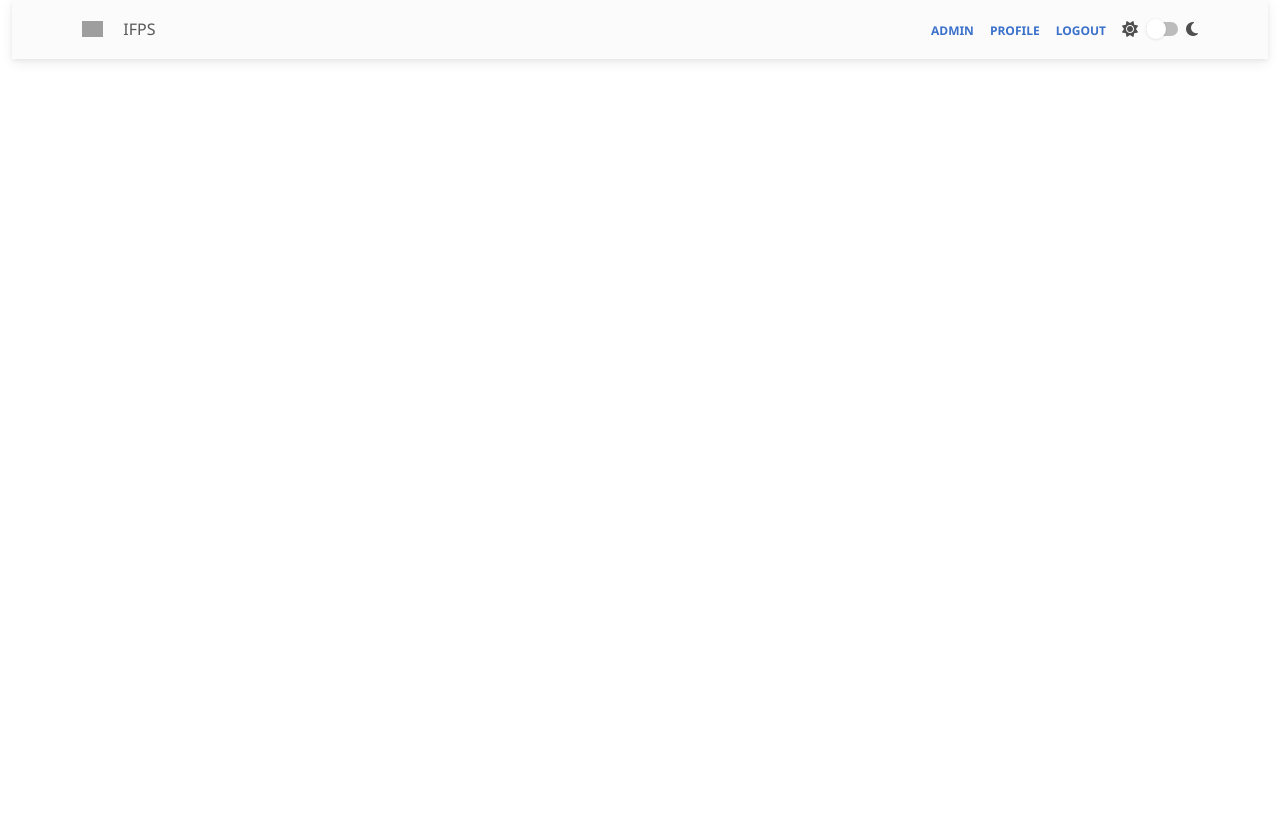
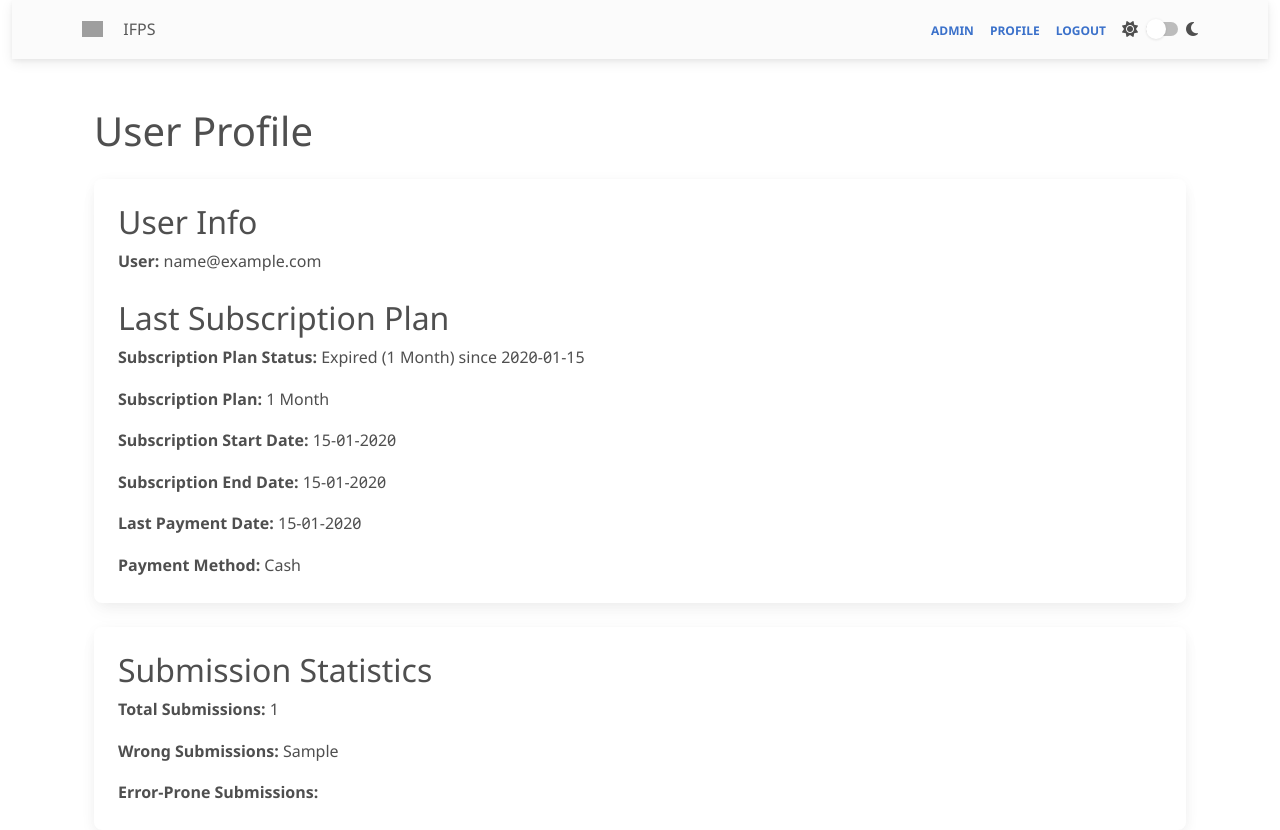
Before and after one commit to firozsoft/ifps, a Django app: template templates/pages/profile.html in a window 1280 px wide. Before the commit the page ends 62 px from the top, so only its background shows below. Run offline with Django 3.2, Linux system fonts and the light colour scheme; a user stored in the database is signed in; tables that the repository leaves empty hold one stand-in row (values such as "Sample post"); the template is opened without the code that fills it: most values are stand-ins (such as "Sample title", 1, 10 or a date in 2020); parts of the project's set-up code (start-up, migrations or seed data) failed here and were passed over; grey boxes are pictures that could not be loaded.

Commit message:
Add user profile template and user subscription

```diff
--- a/accounts/models.py
+++ b/accounts/models.py
@@ -1,9 +1,12 @@
+from datetime import date
+
 from django.contrib import auth
 from django.contrib.auth.hashers import make_password
 from django.contrib.auth.models import AbstractBaseUser, BaseUserManager, PermissionsMixin
 from django.contrib.auth.models import Group as BaseGroup
 from django.core.mail import send_mail
 from django.db import models
+from django.utils import timezone
 
 
 class Group(BaseGroup):
@@ -135,3 +138,87 @@ class User(AbstractBaseUser, PermissionsMixin):
     def email_user(self, subject, message, from_email=None, **kwargs) -> None:
         """Send an email to this user."""
         send_mail(subject, message, from_email, [self.email], **kwargs)
+
+
+class SubscriptionPlan(models.Model):
+    class SubscriptionDuration(models.TextChoices):
+        ONE_MONTH = "1 Month"
+        THREE_MONTHS = "3 Months"
+        SIX_MONTHS = "6 Months"
+        ONE_YEAR = "1 Year"
+
+    duration = models.CharField(max_length=8, choices=SubscriptionDuration.choices)
+    price = models.DecimalField(max_digits=8, decimal_places=2)
+
+    def __str__(self):
+        return self.duration
+
+
+class UserProfile(models.Model):
+    class PaymentMethod(models.TextChoices):
+        CASH = "Cash"
+        EXTERNAL_WALLET = "Transfer to External Wallet"
+        APP_PAYMENT = "Payment Gate within the App"
+
+    user = models.OneToOneField("accounts.User", on_delete=models.CASCADE)
+    subscription_plan = models.ForeignKey(
+        "accounts.SubscriptionPlan",
+        on_delete=models.SET_NULL,
+        null=True,
+        related_name="subscribers",
+    )
+    payment_method = models.CharField(max_length=30, choices=PaymentMethod.choices)
+    billing_address = models.TextField(blank=True)
+    last_payment_date = models.DateField(null=True, blank=True)
+    subscription_start_date = models.DateField(null=True, blank=True)
+    subscription_end_date = models.DateField(null=True, blank=True)
+
+    def __str__(self):
+        return self.user.__str__()
+
+    def is_subscribed(self):
+        return self.subscription_plan is not None
+
+    def get_subscription_status(self):
+        if self.subscription_plan:
+            current_date = timezone.now().date()
+            end_date = self.subscription_end_date
+
+            if end_date:
+                if end_date >= current_date:
+                    # Subscription is active
+                    return f"Active ({self.subscription_plan}) until {end_date.strftime('%Y-%m-%d')}"
+                # Subscription has expired
+                return f"Expired ({self.subscription_plan}) since {end_date.strftime('%Y-%m-%d')}"
+            # Subscription end date is not set
+            return f"Active ({self.subscription_plan}) (no end date)"
+        # User is not subscribed
+        return "Not subscribed"
+
+    def renew_subscription(
+        self,
+        subscription_plan: SubscriptionPlan,
+        payment_date: date,
+        subscription_start_date: date,
+    ):
+        self.subscription_plan = subscription_plan
+        self.last_payment_date = payment_date
+        self.subscription_start_date = subscription_start_date
+
+        # Calculate subscription end date based on the chosen plan's duration
+        duration_value, duration_unit = subscription_plan.duration.split()
+        duration_value = int(duration_value)
+
+        days_in_duration = duration_value * (30 if "month" in duration_unit.lower() else 365)
+
+        self.subscription_end_date = self.subscription_start_date + timezone.timedelta(days=days_in_duration)
+
+        # Save updated subscription details
+        self.save(
+            update_fields=[
+                "subscription_plan",
+                "last_payment_date",
+                "subscription_start_date",
+                "subscription_end_date",
+            ],
+        )
--- a/accounts/urls.py
+++ b/accounts/urls.py
@@ -1,6 +1,7 @@
 from django.contrib.auth import views as auth_views
-from django.http import HttpResponse
 from django.urls import path
+
+from accounts import views
 
 app_name = "accounts"
 
@@ -15,6 +16,5 @@ urlpatterns = [
         name="login",
     ),
     path("logout/", auth_views.LogoutView.as_view(next_page="accounts:login"), name="logout"),
-    # TODO: create a profile view
-    path("profile/", lambda _: HttpResponse("OK"), name="profile"),
+    path("profile/", views.profile, name="profile"),
 ]
--- a/config/settings.py
+++ b/config/settings.py
@@ -63,6 +63,7 @@ DJANGO_APPS = [
     # 3rd party apps that should become late so to do override all apps
     "rest_framework",
     "rest_framework_simplejwt.token_blacklist",
+    "request",
 ]
 
 INSTALLED_APPS = LOCAL_APPS + DJANGO_APPS
@@ -100,6 +101,8 @@ MIDDLEWARE = [
     "django.middleware.common.CommonMiddleware",
     "django.middleware.csrf.CsrfViewMiddleware",
     "django.contrib.auth.middleware.AuthenticationMiddleware",
+    # django-request stores requests in a database for admins to see
+    "request.middleware.RequestMiddleware",
     "django.contrib.messages.middleware.MessageMiddleware",
     "django.middleware.clickjacking.XFrameOptionsMiddleware",
     # ---
--- a/core/views.py
+++ b/core/views.py
@@ -109,7 +109,7 @@ def submission(request: HttpRequest) -> JsonResponse:
                 f"with at least {FPL_EXPECTED_DASHES} sections separated by hyphens."
             ),
         }
-        return JsonResponse(message, status=400)
+        return JsonResponse(message, status=422)
 
     if not msg.startswith("(FPL"):
         message = {
@@ -118,7 +118,7 @@ def submission(request: HttpRequest) -> JsonResponse:
                 f"and contains at least {FPL_EXPECTED_DASHES} sections separated by hyphens."
             ),
         }
-        return JsonResponse(message, status=400)
+        return JsonResponse(message, status=422)
 
     parts = list(map(str.strip, msg.split("-")))
 
@@ -129,7 +129,7 @@ def submission(request: HttpRequest) -> JsonResponse:
                 f"with at least {FPL_EXPECTED_DASHES} sections separated by hyphens."
             ),
         }
-        return JsonResponse(message, status=400)
+        return JsonResponse(message, status=422)
 
     filled_data = {
         "aircraft_identification": parts[1],
--- a/templates/pages/profile.html
+++ b/templates/pages/profile.html
@@ -4,4 +4,74 @@
   Profile
 {% endblock title %}
 {% block content %}
+  <div class="container mt-5">
+    <h1 class="mb-4">
+      User Profile
+    </h1>
+    <div class="card mb-4">
+      <div class="card-body">
+        <h2 class="card-title">
+          User Info
+        </h2>
+        <p class="card-text">
+          <strong>User:</strong> {{ user }}
+        </p>
+        {% if user.userprofile.is_subscribed %}
+          <h2 class="card-title mt-4">
+            Last Subscription Plan
+          </h2>
+          <p class="card-text">
+            <strong>Subscription Plan Status:</strong> {{ user.userprofile.get_subscription_status }}
+          </p>
+          <p class="card-text">
+            <strong>Subscription Plan:</strong> {{ user.userprofile.subscription_plan }}
+          </p>
+          <p class="card-text">
+            <strong>Subscription Start Date:</strong> {{ user.userprofile.subscription_start_date | date:"d-m-Y" }}
+          </p>
+          <p class="card-text">
+            <strong>Subscription End Date:</strong> {{ user.userprofile.subscription_end_date | date:"d-m-Y" }}
+          </p>
+        {% else %}
+          <p class="card-text">
+            <strong>Subscription Plan:</strong> Not subscribed
+          </p>
+        {% endif %}
+        {% if user.userprofile.last_payment_date %}
+          <p class="card-text">
+            <strong>Last Payment Date:</strong> {{ user.userprofile.last_payment_date | date:"d-m-Y" }}
+          </p>
+        {% else %}
+          <p class="card-text">
+            <strong>Last Payment Date:</strong> Not available
+          </p>
+        {% endif %}
+        {% if user.userprofile.payment_method %}
+          <p class="card-text">
+            <strong>Payment Method:</strong> {{ user.userprofile.get_payment_method_display }}
+          </p>
+        {% else %}
+          <p class="card-text">
+            <strong>Payment Method:</strong> Not specified
+          </p>
+        {% endif %}
+      </div>
+    </div>
+    <div class="card">
+      <div class="card-body">
+        <h2 class="card-title">
+          Submission Statistics
+        </h2>
+        <p class="card-text">
+          <strong>Total Submissions:</strong> {{ total_submissions }}
+        </p>
+        <p class="card-text">
+          <strong>Wrong Submissions:</strong> {{ wrong_submissions }}
+        </p>
+        <p class="card-text">
+          <strong>Error-Prone Submissions:</strong> {{ error_prone_submissions }}
+        </p>
+      </div>
+    </div>
+  </div>
 {% endblock content %}
```
Also changed, not shown: accounts/views.py (+31 -1 lines), accounts/migrations/0002_subscriptionplan_userprofile.py (added).
